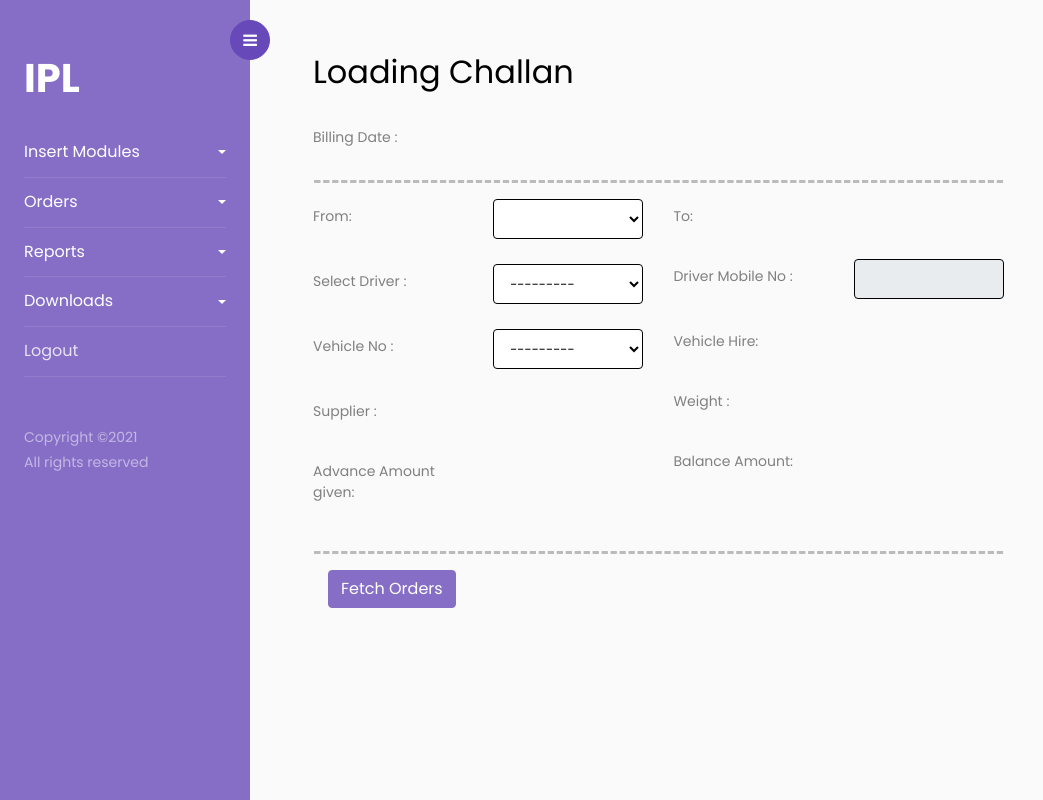
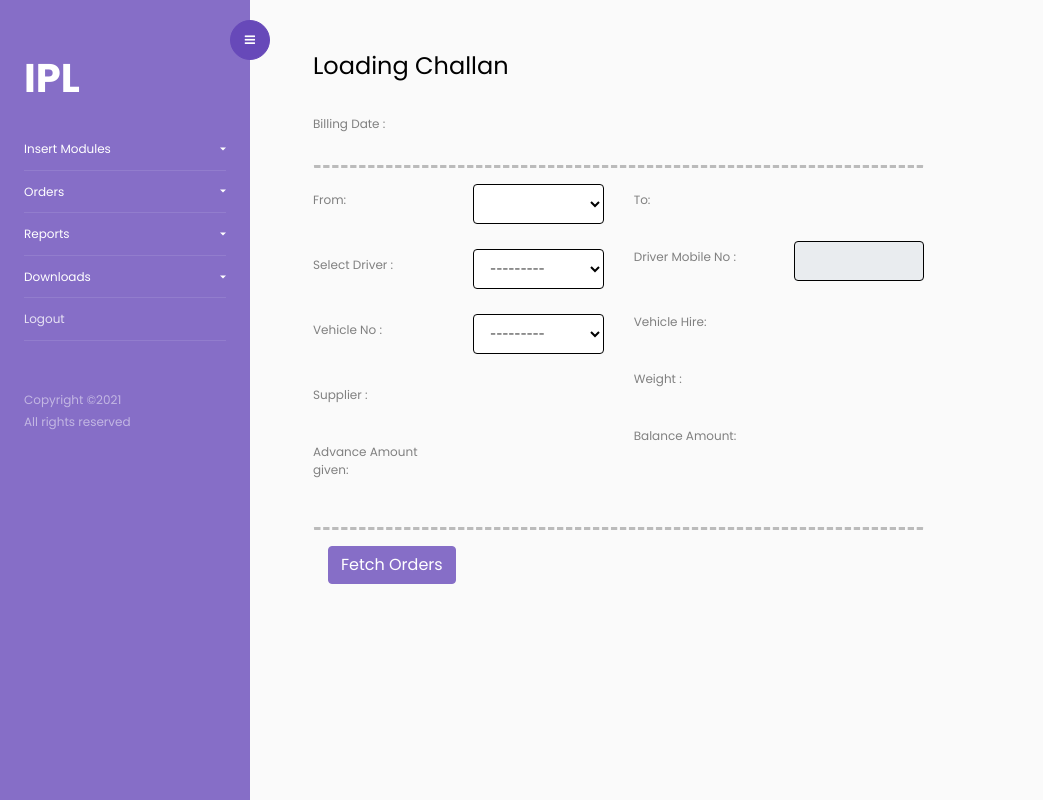
Before and after one commit to Purushotth/iplogistics, a Django app: template ipl/application/templates/loading_challan.html in a window 1280 px wide. Shown: the whole page, without its empty margins (0-1043 px from the left). Run offline with Django 3.2, Linux system fonts and the light colour scheme; the template is opened without the code that fills it, so the values that code supplies are empty; some libraries are stand-ins or nearby versions.

Commit message:
css changes

```diff
--- a/ipl/application/templates/base.html
+++ b/ipl/application/templates/base.html
@@ -8,6 +8,19 @@
       <link rel="stylesheet" href="https://stackpath.bootstrapcdn.com/font-awesome/4.7.0/css/font-awesome.min.css">
       <link rel="stylesheet" href="/css/style.css" />
       <link rel="stylesheet" href="https://cdn.datatables.net/1.11.3/css/jquery.dataTables.min.css">
+       <style>
+
+           #sidebar ul li{
+            font-size:12px;
+           }
+           #sidebarCollapse{
+                       font-size:12px;
+
+           }
+body{ font-size: 12px; }
+th { font-size: 12px;}
+td { font-size: 11px;}
+       </style>
       {% block other_styles %}
       {% endblock other_styles %}
     <script src="https://unpkg.com/jspdf@latest/dist/jspdf.umd.min.js"></script>
@@ -23,9 +36,9 @@
                <span class="sr-only">Toggle Menu</span>
                </button>
             </div>
-            <div class="p-4 pt-5">
+            <div class="p-4 pt-5 side-bar">
                <h1><a href="" class="logo">IPL</a></h1>
-               <ul class="list-unstyled components mb-5">
+               <ul class="list-unstyled components mb-5 side-bar-ul">
                    {% if not secondary_user %}
                   <li class="active">
                      <a href="#insertMenu" data-toggle="collapse" aria-expanded="false"
@@ -152,6 +165,8 @@
                 $('#popupModal').modal('show');
               }
           }
+$("input").css("font-size", "11px");
+$("select").css("font-size", "11px");
       </script>
       {% block other_scripts %}
       {% endblock other_scripts %}
--- a/ipl/application/templates/loading_challan.html
+++ b/ipl/application/templates/loading_challan.html
@@ -25,7 +25,7 @@
 <div class="main-content">
      <div class="wrapper">
         <div class="container">
-             <h2 class="mb-4 ">{% block section_heading %}Loading Challan{% endblock section_heading %}</h2>
+             <h4 class="mb-4 ">Loading Challan</h4>
             <div class="col-sm-12">
                 <div class="row">
                     {% if result_set|length == 0 and r_method == "POST" %}
```
